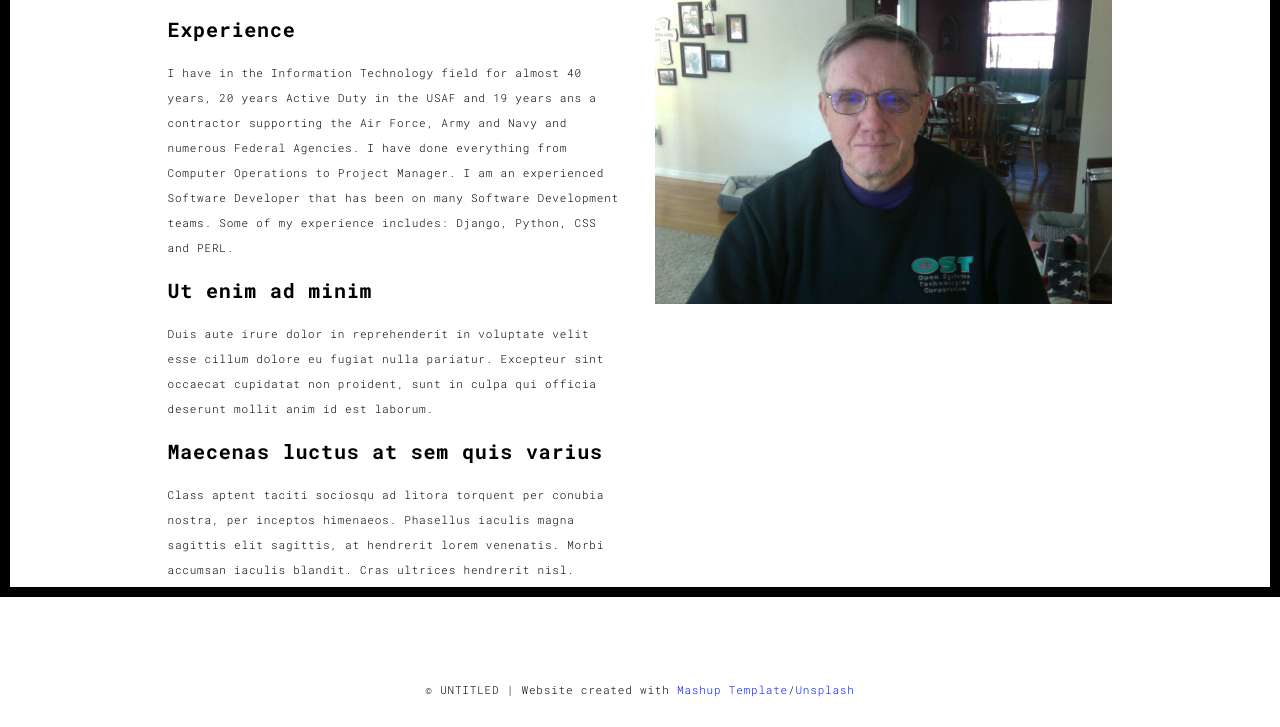
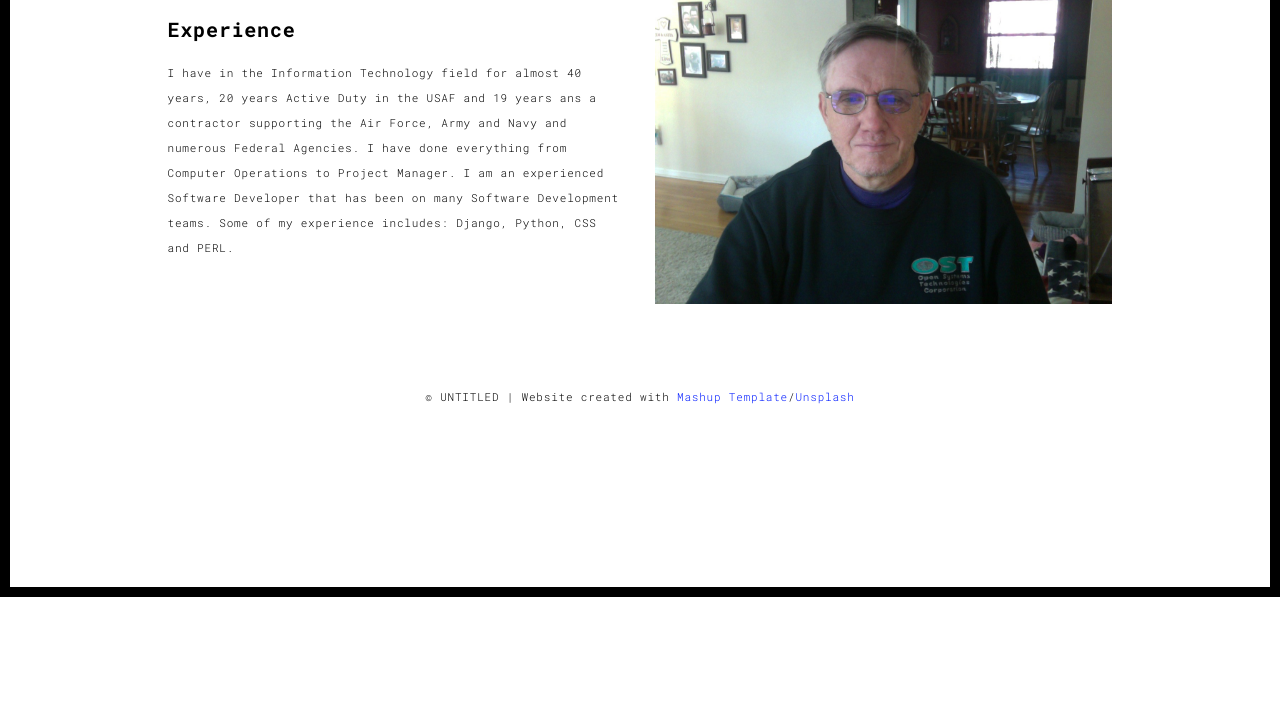
Before and after one commit to jlamb85/portfolio, a Flask app: page /about.html in a window 1280 px wide. Shown: the part 203-930 px from the top of the page. After the commit the page ends 800 px from the top, so only its background shows below. Run offline with Flask 2, Linux system fonts and the light colour scheme; some libraries are stand-ins or nearby versions.

Commit message:
deleted the junk in about.html

```diff
--- a/templates/about.html
+++ b/templates/about.html
@@ -66,13 +66,6 @@
                   <p>I have in the Information Technology field for almost 40 years, 20 years Active Duty in the USAF and 19 years ans a contractor supporting the Air Force,
                       Army and Navy and numerous Federal Agencies.  I have done everything from Computer Operations to Project Manager.  I am an experienced Software Developer
                   that has been on many Software Development teams.  Some of my experience includes: Django, Python, CSS and PERL.</p>
-                  <h3>Ut enim ad minim </h3>
-                  <p>Duis aute irure dolor in reprehenderit in voluptate velit esse
-                  cillum dolore eu fugiat nulla pariatur. Excepteur sint occaecat cupidatat non
-                  proident, sunt in culpa qui officia deserunt mollit anim id est laborum.
-                  <h3>Maecenas luctus at sem quis varius</h3>
-                  <p>
-                  Class aptent taciti sociosqu ad litora torquent per conubia nostra, per inceptos himenaeos. Phasellus iaculis magna sagittis elit sagittis, at hendrerit lorem venenatis. Morbi accumsan iaculis blandit. Cras ultrices hendrerit nisl.</p>
                 </div>
                 <div class="col-xs-12 col-md-6">
                   <img src="../static/assets/images/profile.jpg" class="img-responsive" alt="">
```
